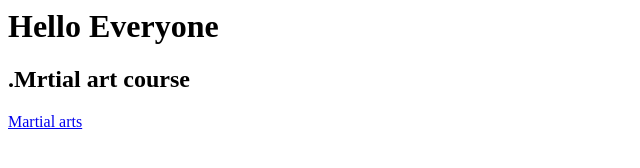
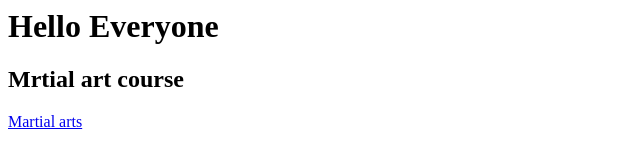
Before and after one commit to keertidk/lesson8, a plain HTML site: page index.html in a window 1280 px wide. Shown: the full height of the page, 0-640 px from the left. Drawn offline with Linux system fonts and the light colour scheme.

Commit message:
Update index.html

```diff
--- a/index.html
+++ b/index.html
@@ -1,3 +1,3 @@
 <h1>Hello Everyone </h1>
-<h2>.Mrtial art course </h2>
+<h2>Mrtial art course </h2>
 <a href="about.html">Martial arts</a>
```
